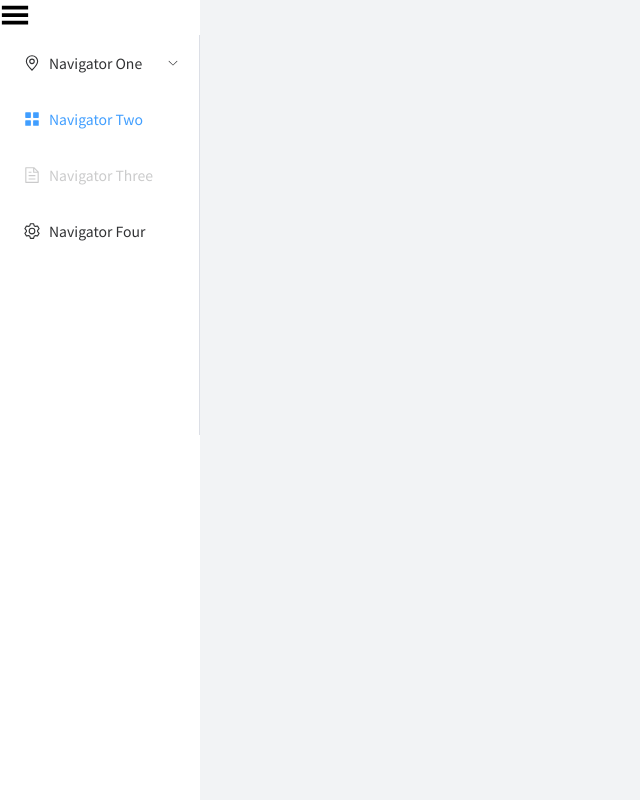
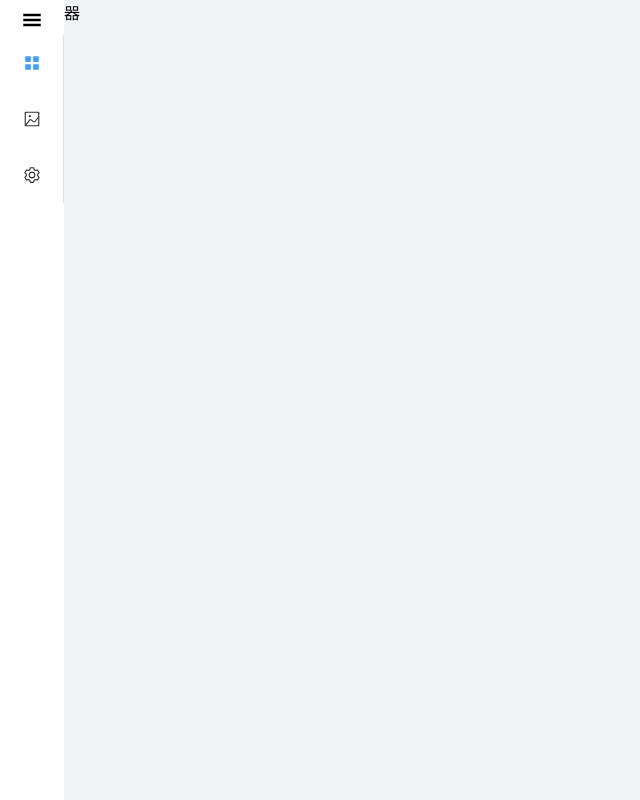
Before and after one commit to llscw7/pc-run-view, a Vue app: page /#/picture in a window 1280 px wide. Shown: the whole page, without its empty margins (0-640 px from the left). Built offline with nearby package versions, Linux system fonts and the light colour scheme.

Commit message:
chore: test

```diff
--- a/src/App.vue
+++ b/src/App.vue
@@ -3,12 +3,12 @@ import { ref, onMounted } from 'vue'
 import {
   Document,
   Menu as IconMenu,
-  Location,
   Setting,
+  Picture
 } from '@element-plus/icons-vue'
 import menusvg from './static/menu.svg'
 
-const menuFlag = ref(false)
+const menuFlag = ref(true)
 
 const handleOpen = (key: string, keyPath: string[]) => {
   console.log(key, keyPath)
@@ -30,41 +30,24 @@ const changeMenu = () => {
         <img class="menu-icon" :src="menusvg" alt="" >
       </div>
       <el-menu
-        default-active="2"
+        default-active="/"
         class="el-menu-vertical-demo"
         :collapse="menuFlag"
+        :router="true"
         @open="handleOpen"
         @close="handleClose"
       >
-        <el-sub-menu index="1">
-          <template #title>
-            <el-icon><location /></el-icon>
-            <span>Navigator One</span>
-          </template>
-          <el-menu-item-group>
-            <template #title><span>Group One</span></template>
-            <el-menu-item index="1-1">item one</el-menu-item>
-            <el-menu-item index="1-2">item two</el-menu-item>
-          </el-menu-item-group>
-          <el-menu-item-group title="Group Two">
-            <el-menu-item index="1-3">item three</el-menu-item>
-          </el-menu-item-group>
-          <el-sub-menu index="1-4">
-            <template #title><span>item four</span></template>
-            <el-menu-item index="1-4-1">item one</el-menu-item>
-          </el-sub-menu>
-        </el-sub-menu>
-        <el-menu-item index="2">
+        <el-menu-item index="/">
           <el-icon><icon-menu /></el-icon>
-          <template #title>Navigator Two</template>
+          <template #title>主页</template>
         </el-menu-item>
-        <el-menu-item index="3" disabled>
-          <el-icon><document /></el-icon>
-          <template #title>Navigator Three</template>
+        <el-menu-item index="/picture">
+          <el-icon><Picture /></el-icon>
+          <template #title>图片管理</template>
         </el-menu-item>
         <el-menu-item index="4">
           <el-icon><setting /></el-icon>
-          <template #title>Navigator Four</template>
+          <template #title>设置</template>
         </el-menu-item>
       </el-menu>
     </div>
@@ -112,10 +95,11 @@ const changeMenu = () => {
   }
   .menu-button {
     cursor: pointer;
+    padding: 10px 0 0 22px;
   }
   .menu-icon {
-    width: 30px;
-    height: 30px;
+    width: 20px;
+    height: 20px;
   }
 }
 </style>
--- a/src/components.d.ts
+++ b/src/components.d.ts
@@ -25,11 +25,9 @@ declare module '@vue/runtime-core' {
     ElInput: typeof import('element-plus/es')['ElInput']
     ElMenu: typeof import('element-plus/es')['ElMenu']
     ElMenuItem: typeof import('element-plus/es')['ElMenuItem']
-    ElMenuItemGroup: typeof import('element-plus/es')['ElMenuItemGroup']
     ElOption: typeof import('element-plus/es')['ElOption']
     ElPopover: typeof import('element-plus/es')['ElPopover']
     ElSelect: typeof import('element-plus/es')['ElSelect']
-    ElSubMenu: typeof import('element-plus/es')['ElSubMenu']
     Header: typeof import('./components/header/index.vue')['default']
     Marked: typeof import('./components/marked/index.vue')['default']
     Quill: typeof import('./components/quill/index.vue')['default']
--- a/src/components/header/index.vue
+++ b/src/components/header/index.vue
@@ -241,7 +241,7 @@ onMounted(async ()=>{
       .header-filter-wrap {
         display: flex;
         align-items: center;
-        /deep/ .el-select__selection {
+        :deep(.el-select__selection) {
           min-width: 60px;
         }
         .edit-icon {
--- /dev/null
+++ b/src/modules/Picture.vue
@@ -0,0 +1,14 @@
+<script setup lang="ts">
+import { ref, onMounted } from 'vue'
+
+</script>
+
+<template>
+    <div class="picture">
+        图片管理器
+    </div>
+</template>
+
+<style lang="less" scoped>
+
+</style>
--- a/src/router.ts
+++ b/src/router.ts
@@ -1,6 +1,7 @@
 import { createRouter, createWebHashHistory } from 'vue-router'
 import Home from './modules/Home.vue'
 import About from './modules/About.vue'
+import Picture from './modules/Picture.vue'
 
 const routes = [
     {
@@ -8,6 +9,9 @@ const routes = [
     },
     {
         path: '/about', component: About
+    },
+    {
+        path: '/picture', component: Picture
     }
 ]
 
```
